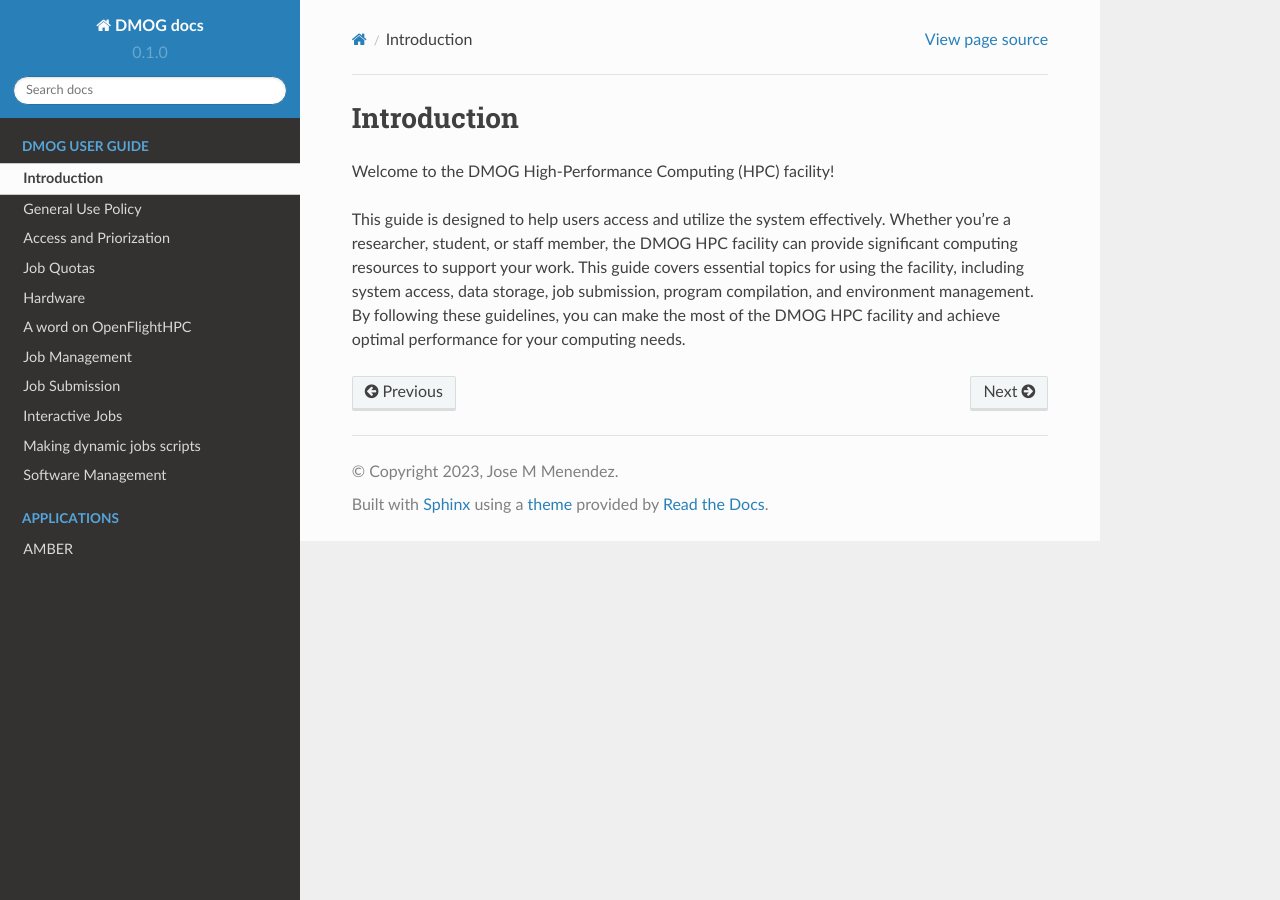
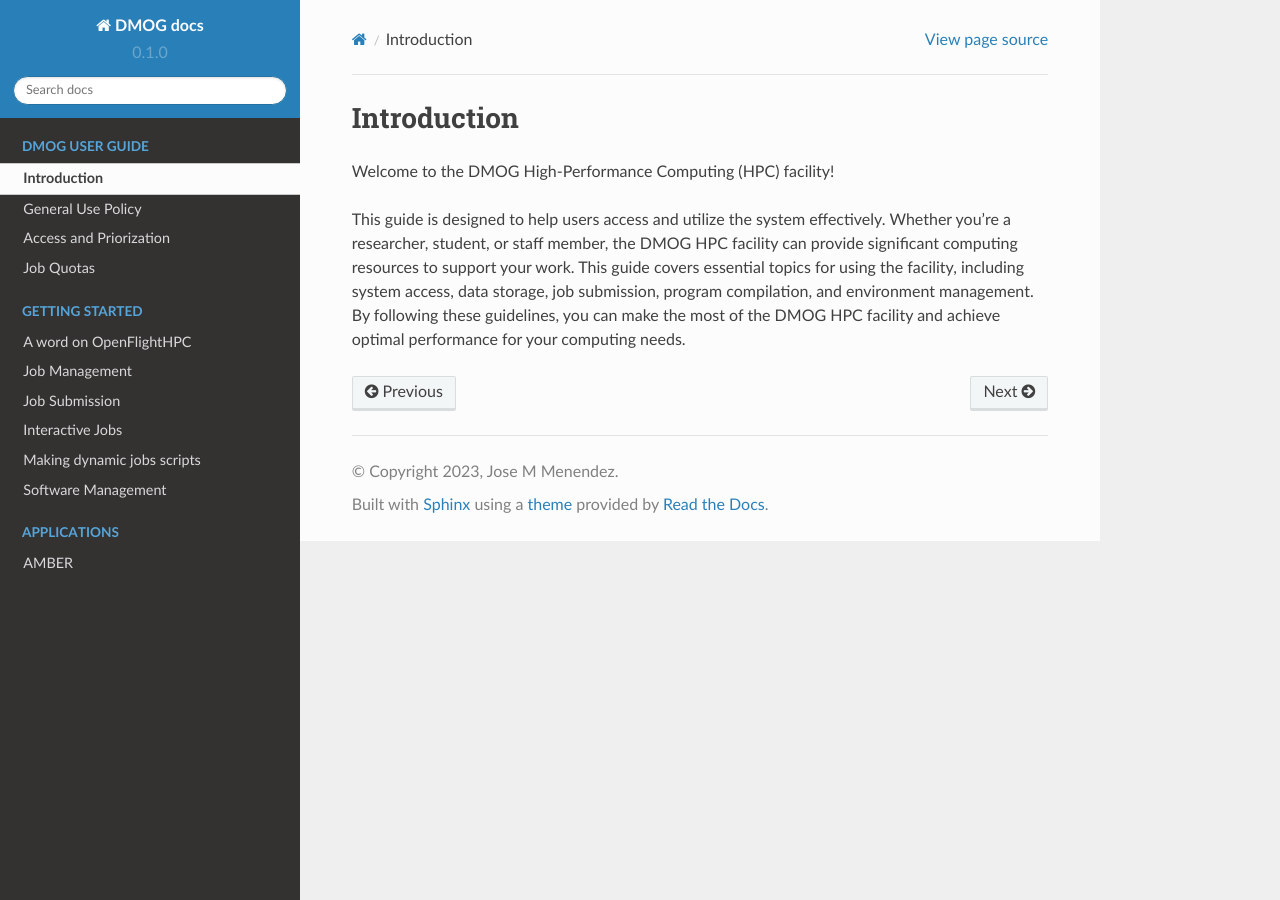
Before and after one commit to jm130/dmogdocs, a Sphinx documentation site: the page built from docs/source/admin/introduction.rst, in a window 1280 px wide. Built offline with Sphinx 7.4.7 and the Read the Docs theme 2.0.0, drawn with Linux system fonts in a browser that asks for light colours.

Commit message:
Update index.rst

```diff
--- a/docs/source/index.rst
+++ b/docs/source/index.rst
@@ -32,7 +32,11 @@ Contents
    admin/usepolicy
    admin/access
    admin/jobquotas
-   user/techspecs
+
+.. toctree::
+   :maxdepth: 2
+   :caption: Getting Started
+
    user/openflighthpc
    user/jobmanagement
    user/jobsubmission
```
